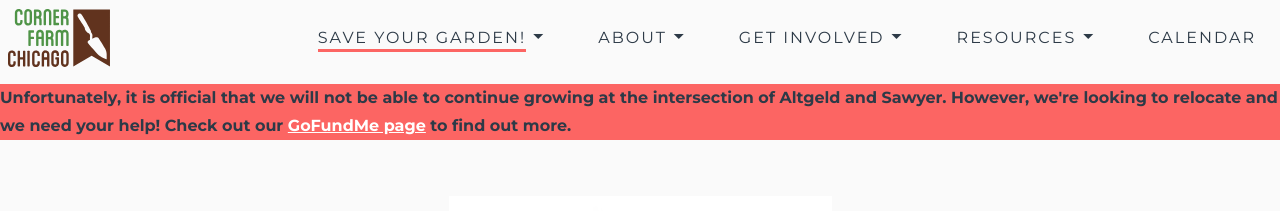
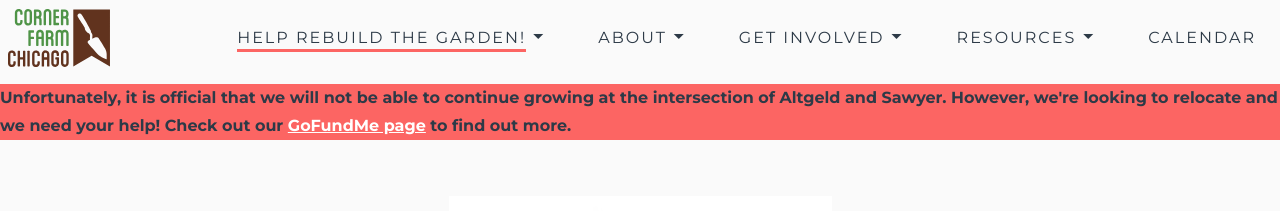
Before and after one commit to cgreim/farm-site, a Jekyll site: the page built from index.md, in a window 1280 px wide and 900 px high. Shown: the top 211 px of the window. Built offline with Jekyll 4.4.1, drawn with Linux system fonts in a browser that asks for light colours.

Commit message:
Update header.html
Updated menu name

```diff
--- a/_includes/header.html
+++ b/_includes/header.html
@@ -9,7 +9,7 @@
 <!-- Save Your Garden links. Remove when fundraiser is done -->
        <li class="ds-u-align-item--center ">
         <div class="dropdown-trigger ds-u-padding-x--3 ds-u-padding-y--3 ds-u-display--flex">
-            <span class="ds-u-align-item--center" style="box-shadow: inset 0 -3px 0 0 #FC6563;">Save Your Garden!</span>
+            <span class="ds-u-align-item--center" style="box-shadow: inset 0 -3px 0 0 #FC6563;">Help Rebuild the Garden!</span>
             <i class="material-icons md-24 ds-u-align-item--center">arrow_drop_down</i>
         </div>
         <div class="dropdown">
```
